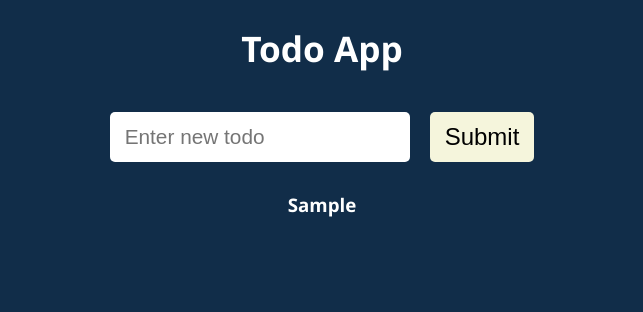
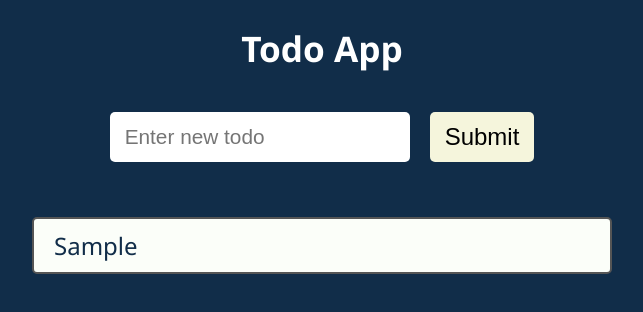
Before and after one commit to shykulamykhailo/25-todo-app-v2, a React (Create React App) app: page / in a window 1280 px wide. Both pictures are taken after typing "Sample" into the empty fields and a click on the button "Submit". Shown: the top 312 px of the page, without its empty margins (318-961 px from the left). Built offline with nearby package versions, Linux system fonts and the light colour scheme.

Commit message:
styles for Todo and TodoList

```diff
--- a/src/components/Todos/Todo.js
+++ b/src/components/Todos/Todo.js
@@ -1,5 +1,11 @@
+import styles from './Todo.module.css'
+
 function Todo({ todo }) {
-  return <h3>{todo}</h3>
+  return (
+    <div className={styles.todo}>
+      <div className={styles.todoText}>{todo}</div>
+    </div>
+  )
 }
 
 export default Todo
--- a/src/components/Todos/Todo.module.css
+++ b/src/components/Todos/Todo.module.css
@@ -0,0 +1,17 @@
+.todo {
+  display: flex;
+  align-items: center;
+  padding: 10px 20px;
+  margin: 15px 0;
+  font-size: 1.5rem;
+  border-radius: 5px;
+  border: 2px solid #555;
+  color: #112d49;
+  background-color: #fbfef9;
+  user-select: none;
+}
+
+.todoText {
+  width: 100%;
+  text-align: left;
+}
--- a/src/components/Todos/TodoList.js
+++ b/src/components/Todos/TodoList.js
@@ -1,6 +1,13 @@
 import Todo from './Todo'
+import styles from './TodoList.module.css'
 function TodoList({ todos }) {
-  return todos.map((todo, index) => <Todo key={index} todo={todo} />)
+  return (
+    <div className={styles.todoListContainer}>
+      {todos.map((todo, index) => (
+        <Todo key={index} todo={todo} />
+      ))}
+    </div>
+  )
 }
 
 export default TodoList
--- a/src/components/Todos/TodoList.module.css
+++ b/src/components/Todos/TodoList.module.css
@@ -0,0 +1,3 @@
+.todoListContainer {
+    padding: 10px;
+}
```
